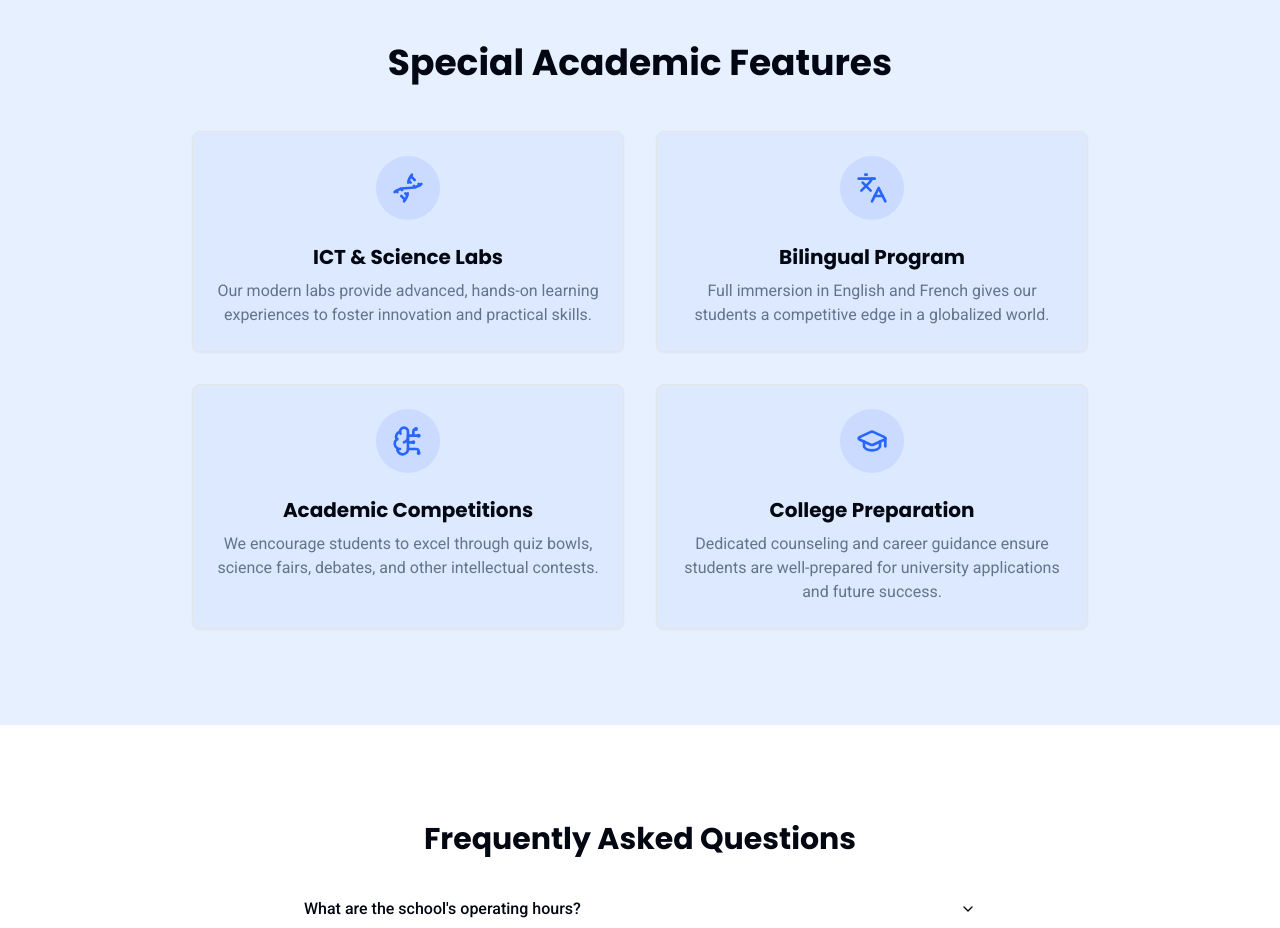
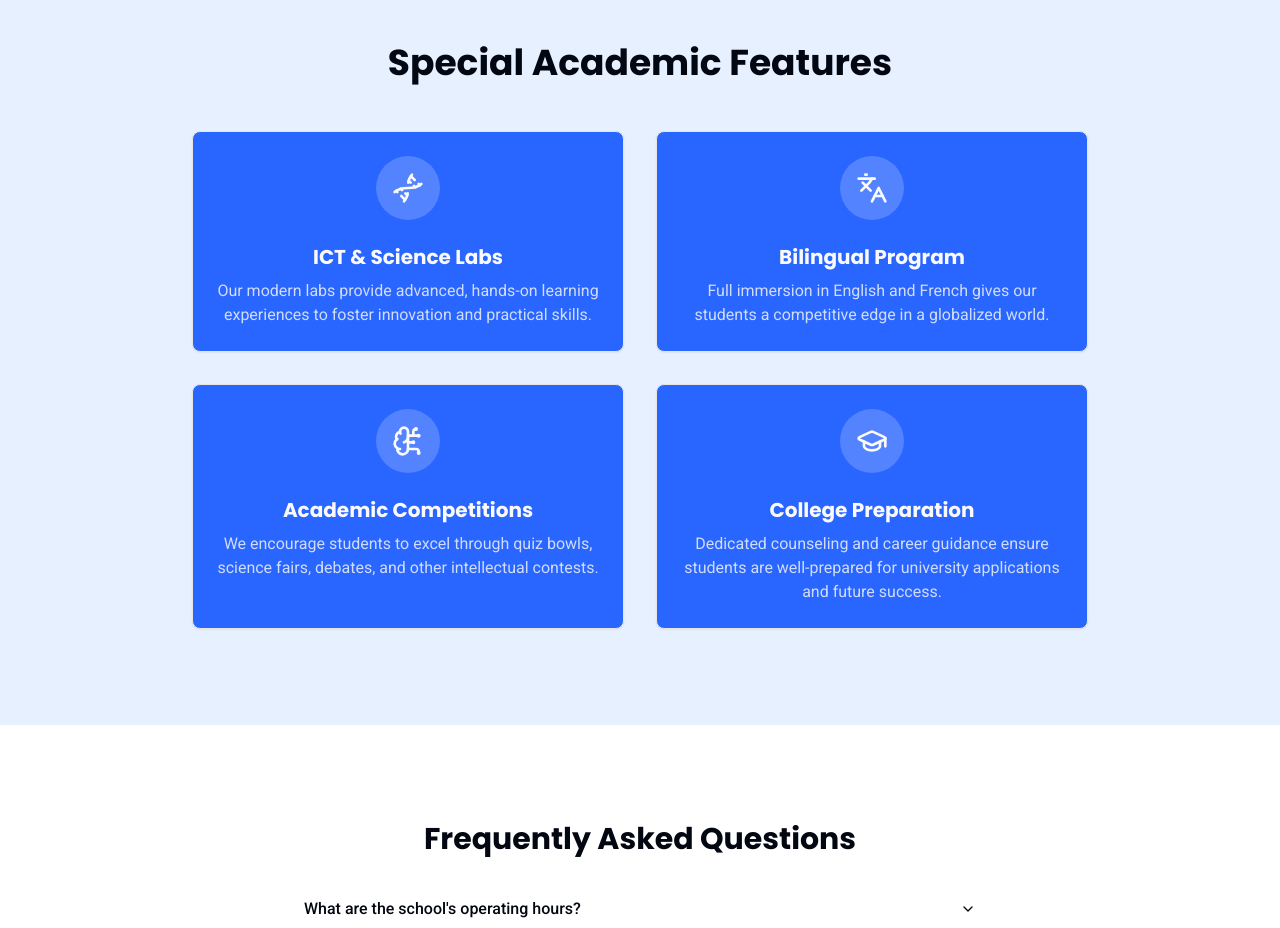
Before and after one commit to KayZee52/CMFI-website, a Next.js app: page /academics in a window 1280 px wide. Shown: the part 3400-4328 px from the top of the page. Built offline with nearby package versions, Linux system fonts and the light colour scheme.

Commit message:
initial commit

```diff
--- a/src/app/academics/page.tsx
+++ b/src/app/academics/page.tsx
@@ -191,12 +191,12 @@ const AcademicsPage = () => {
                     <div className="grid md:grid-cols-2 gap-8 max-w-4xl mx-auto">
                         {specialFeatures.map((feature, index) => (
                              <AnimateOnScroll key={feature.title} delay={index * 100}>
-                                <Card className="p-6 text-center bg-primary/5 h-full">
-                                    <div className="p-4 bg-primary/10 text-primary rounded-full mb-4 inline-block">
+                                <Card className="p-6 text-center bg-primary text-primary-foreground h-full">
+                                    <div className="p-4 bg-primary-foreground/20 text-primary-foreground rounded-full mb-4 inline-block">
                                         <feature.icon className="h-8 w-8" />
                                     </div>
                                     <h3 className="font-headline text-xl font-bold mb-2">{feature.title}</h3>
-                                    <p className="text-muted-foreground">{feature.description}</p>
+                                    <p className="text-primary-foreground/80">{feature.description}</p>
                                 </Card>
                             </AnimateOnScroll>
                         ))}
```
